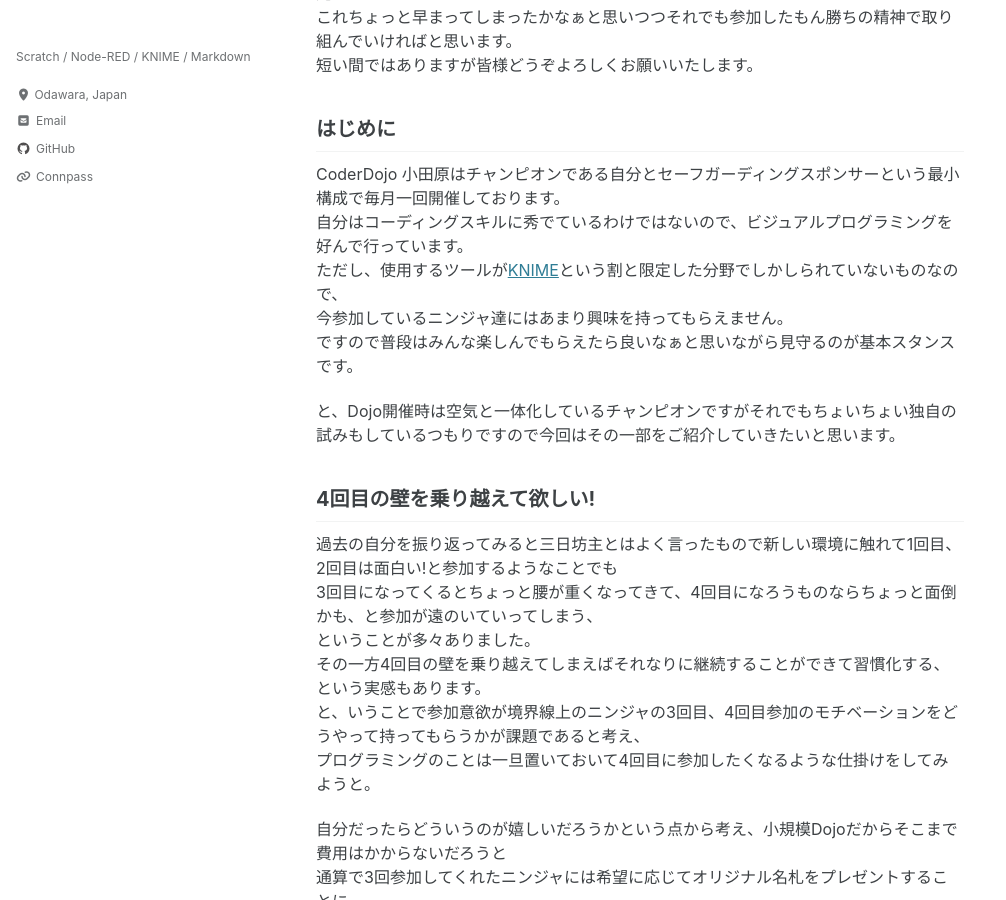
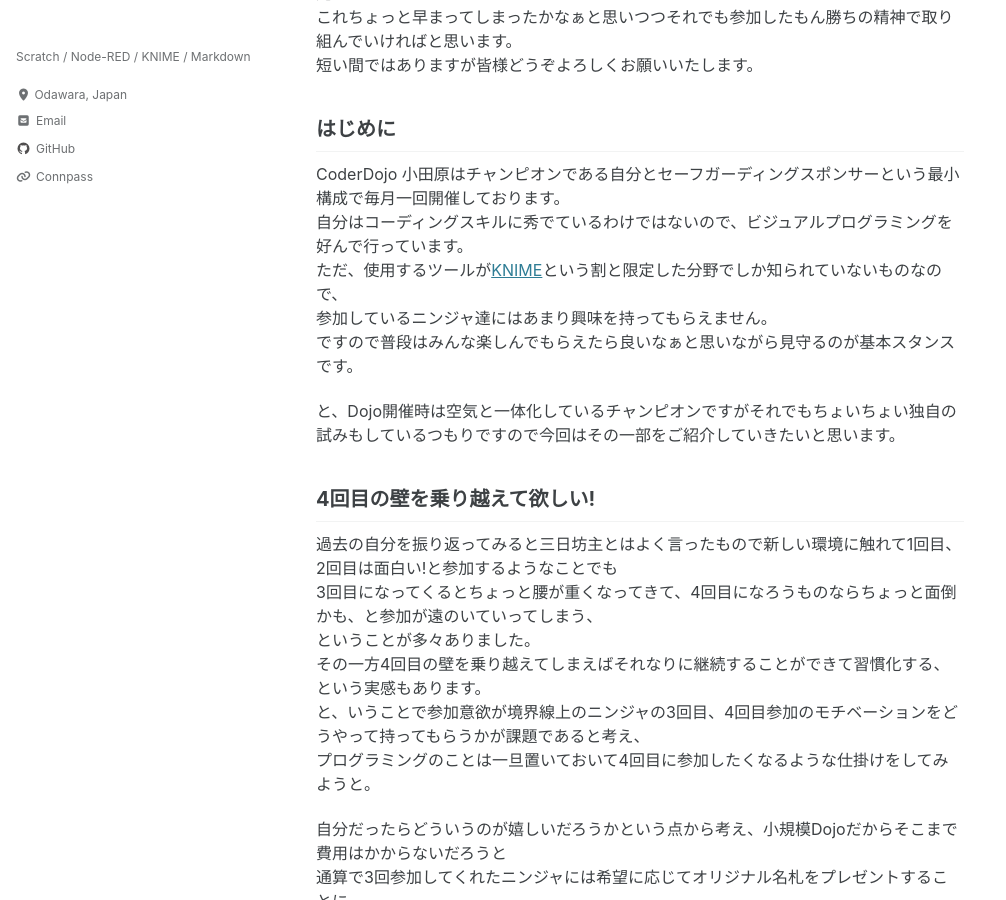
Before and after one commit to CoderDojo-Odawara/coderdojo-odawara.github.io, a Jekyll site: the page built from _posts/2025-12-21-CoderDojoAdvent.md, in a window 1280 px wide and 900 px high, scrolled down 471 px. Shown: the whole window, without its empty margins (0-1006 px from the left). Built offline with Jekyll 4.4.1, drawn with Linux system fonts in a browser that asks for light colours; cached includes are drawn as plain includes; a script that is not in the unit is left out.

Commit message:
Update 2025-12-21-CoderDojoAdvent.md

```diff
--- a/_posts/2025-12-21-CoderDojoAdvent.md
+++ b/_posts/2025-12-21-CoderDojoAdvent.md
@@ -28,8 +28,8 @@ last_modified_at: 2025-12-21
 ## はじめに
 CoderDojo 小田原はチャンピオンである自分とセーフガーディングスポンサーという最小構成で毎月一回開催しております。
 自分はコーディングスキルに秀でているわけではないので、ビジュアルプログラミングを好んで行っています。
-ただし、使用するツールが[KNIME](https://knime-infocom.jp)という割と限定した分野でしかしられていないものなので、
-今参加しているニンジャ達にはあまり興味を持ってもらえません。
+ただ、使用するツールが[KNIME](https://knime-infocom.jp)という割と限定した分野でしか知られていないものなので、
+参加しているニンジャ達にはあまり興味を持ってもらえません。
 ですので普段はみんな楽しんでもらえたら良いなぁと思いながら見守るのが基本スタンスです。
 
 と、Dojo開催時は空気と一体化しているチャンピオンですがそれでもちょいちょい独自の試みもしているつもりですので今回はその一部をご紹介していきたいと思います。
@@ -59,7 +59,7 @@ CoderDojo 小田原はチャンピオンである自分とセーフガーディ
 
 直近はまさに今日で、今回は40年以上前に発売されたトミーのアームトロンというロボットアーム的なおもちゃの稼動品実機を持ち込んでいます。
 
-<img src="/assets/images/20251221/armtron.jpg" />
+<img src="/assets/images/20251221/Armtron.jpg" />
 
 
 
```
